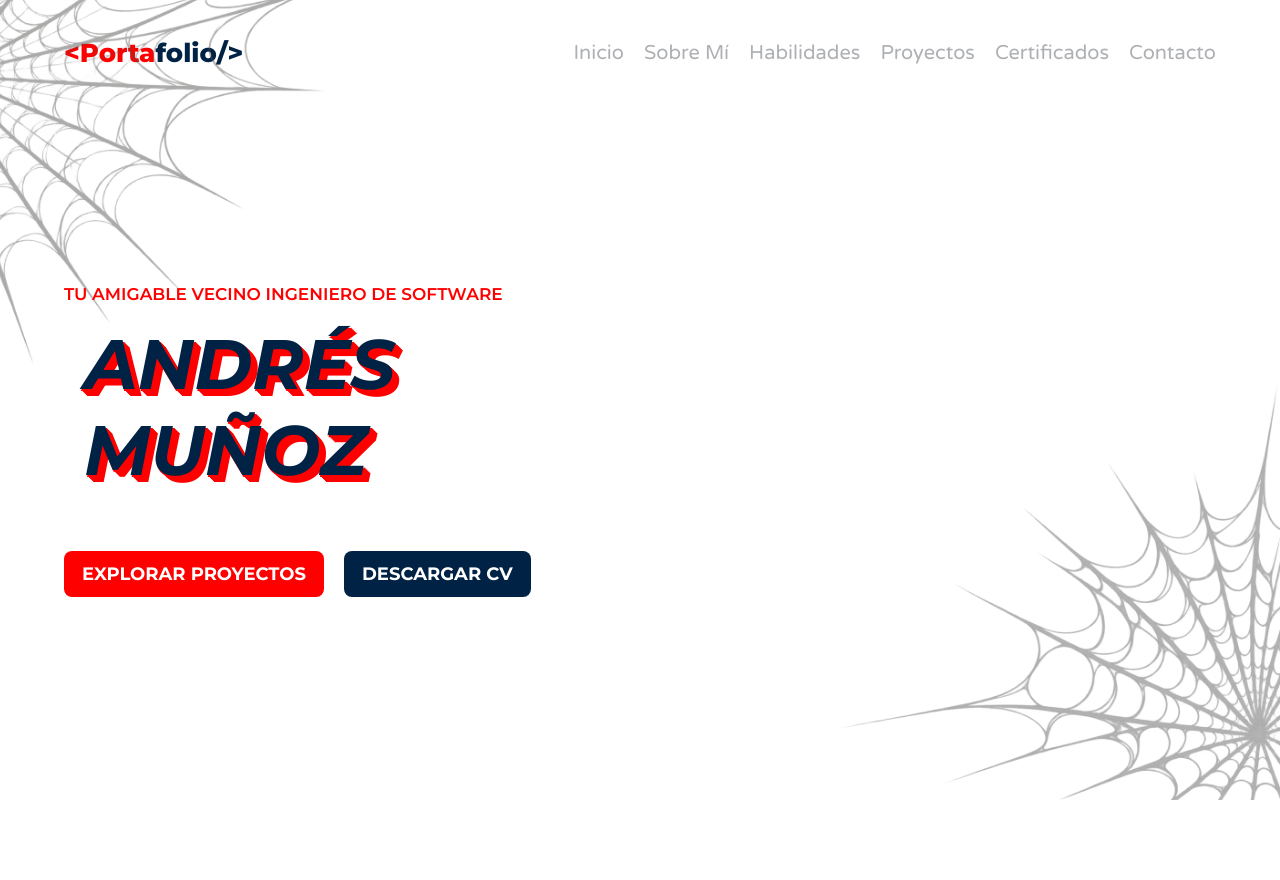
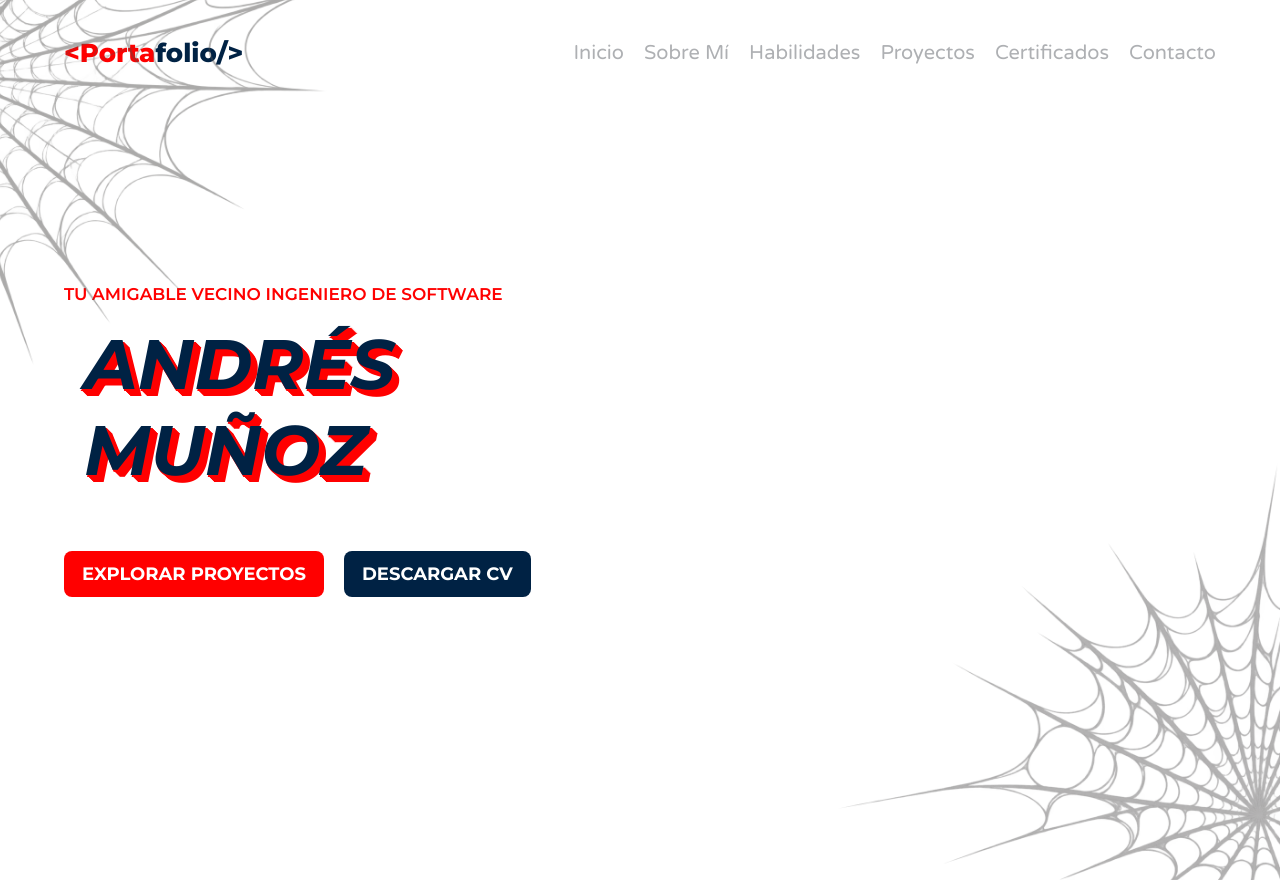
Before and after one commit to andresmdevco/portfolio, a React (Vite) app: page / in a window 1280 px wide. Before the commit the page ends 800 px from the top, so only its background shows below. Built offline with nearby package versions, Linux system fonts and the light colour scheme.

Commit message:
refactor: simplify hero and container structure

```diff
--- a/src/App.module.css
+++ b/src/App.module.css
@@ -5,6 +5,42 @@
 
 .hero {
   min-height: 100vh;
-  display: flex;
-  flex-direction: column;
 }
+
+.webTop {
+  position: absolute;
+  top: 0;
+  left: 0;
+  opacity: .5;
+  width: 350px;
+}
+@media (min-width: 768px) {
+  .webTop {
+    transform: translate(-130px, -50px);
+    width: 700px;
+  }
+}
+@media (min-width: 1400px) {
+  .webTop {
+    transform: translateY(-60px);
+  }
+}
+
+.webBottom {
+  position: absolute;
+  bottom: 0;
+  right: 0;
+  opacity: .5;
+  width: 400px;
+}
+@media (min-width: 768px) {
+  .webBottom {
+    transform: translateY(80px);
+    width: 700px;
+  }
+}
+@media (min-width: 1400px) {
+  .webBottom {
+    transform: translateY(0px);
+  }
+}
--- a/src/App.tsx
+++ b/src/App.tsx
@@ -5,11 +5,13 @@ import Home from './components/Home/Home';
 function App() {
   return (
     <>
-      <div className={styles.container}>
-        <div className={styles.hero}>
+      <div className={styles.hero}>
+        <img className={styles.webTop} src="/img/web.png" alt="Imagen telaraña" />
+        <div className={styles.container}>
           <Header />
           <Home />
         </div>
+        <img className={styles.webBottom} src="/img/web2.png" alt="" />
       </div>
     </>
   );
--- a/src/components/Header/Header.module.css
+++ b/src/components/Header/Header.module.css
@@ -1,32 +1,3 @@
-.webTop {
-  position: absolute;
-  left: 0;
-  opacity: .5;
-}
-
-.webTop img {
-  width: 300px;
-}
-@media (min-width: 768px) {
-  .webTop img{
-    transform: translate(-130px, -50px);
-    width: 700px;
-  }
-}
-@media (min-width: 1400px) {
-  .webTop img{
-    transform: translateY(-90px);
-    width: 700px;
-  }
-}
-@media (min-width: 1920px) {
-  .webTop img{
-    transform: translateY(-60px);
-    width: 700px;
-  }
-}
-
-
 @media (min-width: 768px) {
   .bar {
     display: flex;
--- a/src/components/Header/Header.tsx
+++ b/src/components/Header/Header.tsx
@@ -3,11 +3,7 @@ import styles from './Header.module.css';
 export default function Header() {
   return (
     <header>
-      <div className={styles.webTop}>
-        <img src="/img/web.png" alt="Imagen telaraña" />
-      </div>
       <div className={styles.bar}>
-
         <h1 className={styles.title}>
           <span>&lt;Porta</span>folio/&gt;
         </h1>
--- a/src/components/Home/Home.module.css
+++ b/src/components/Home/Home.module.css
@@ -1,6 +1,4 @@
 .principal{
-  position: relative;
-  flex: 1;
   padding-top: 3rem;
 }
 @media (min-width: 768px) {
@@ -88,14 +86,3 @@
 .download {
   background-color: var(--dark-blue);
 }
-
-.webBottom {
-  position: absolute;
-  bottom: 0;
-  right: calc((min(90vw, 160rem) - 100vw) / 2);
-  opacity: .5;
-}
-.webBottom img {
-  width: 700px;
-  display: block;
-}
--- a/src/components/Home/Home.tsx
+++ b/src/components/Home/Home.tsx
@@ -19,10 +19,6 @@ export default function Home() {
             Descargar CV
           </a>
         </div>
-
-        <div className={styles.webBottom}>
-          <img src="/img/web2.png" alt="" />
-        </div>
       </section>
   );
 }
```
